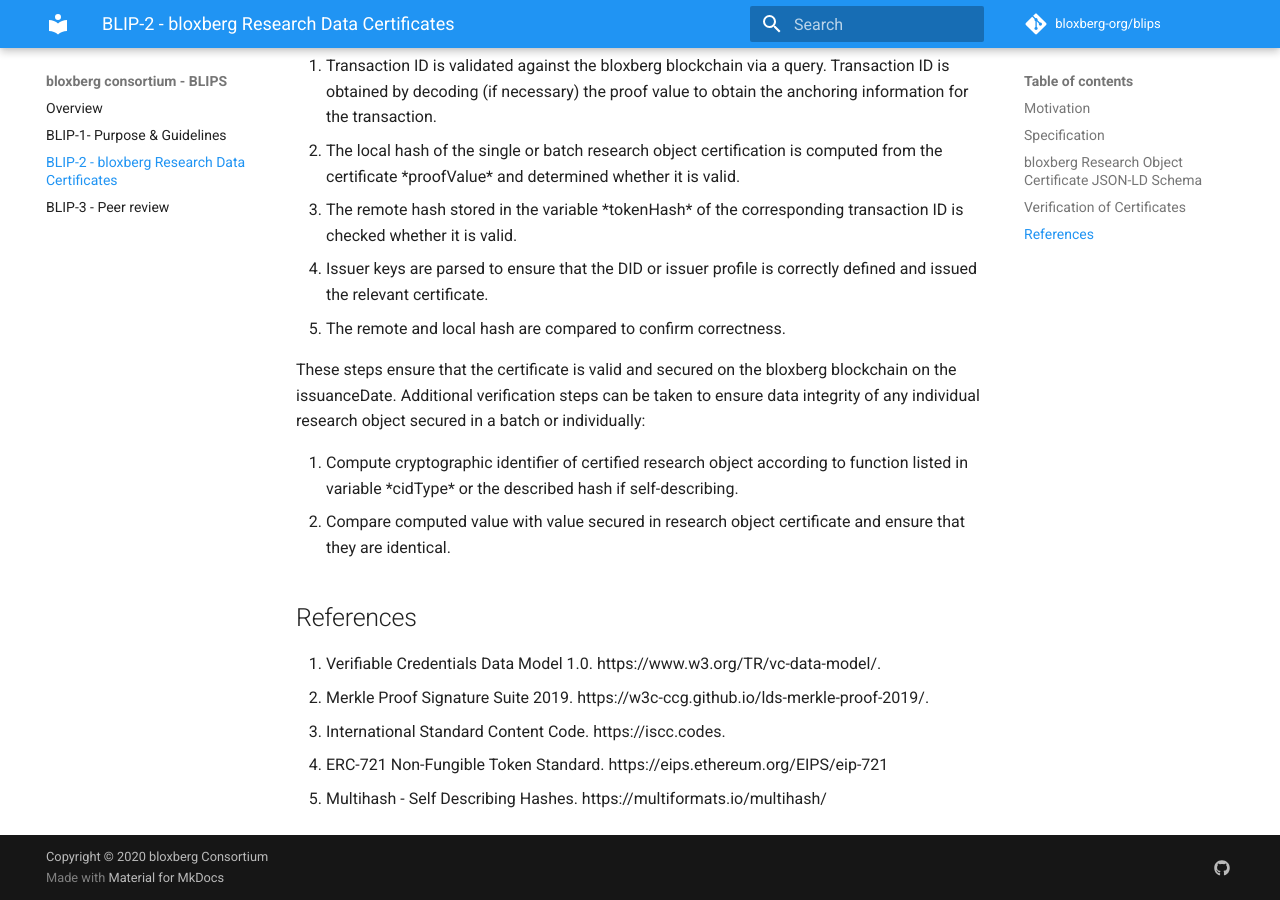
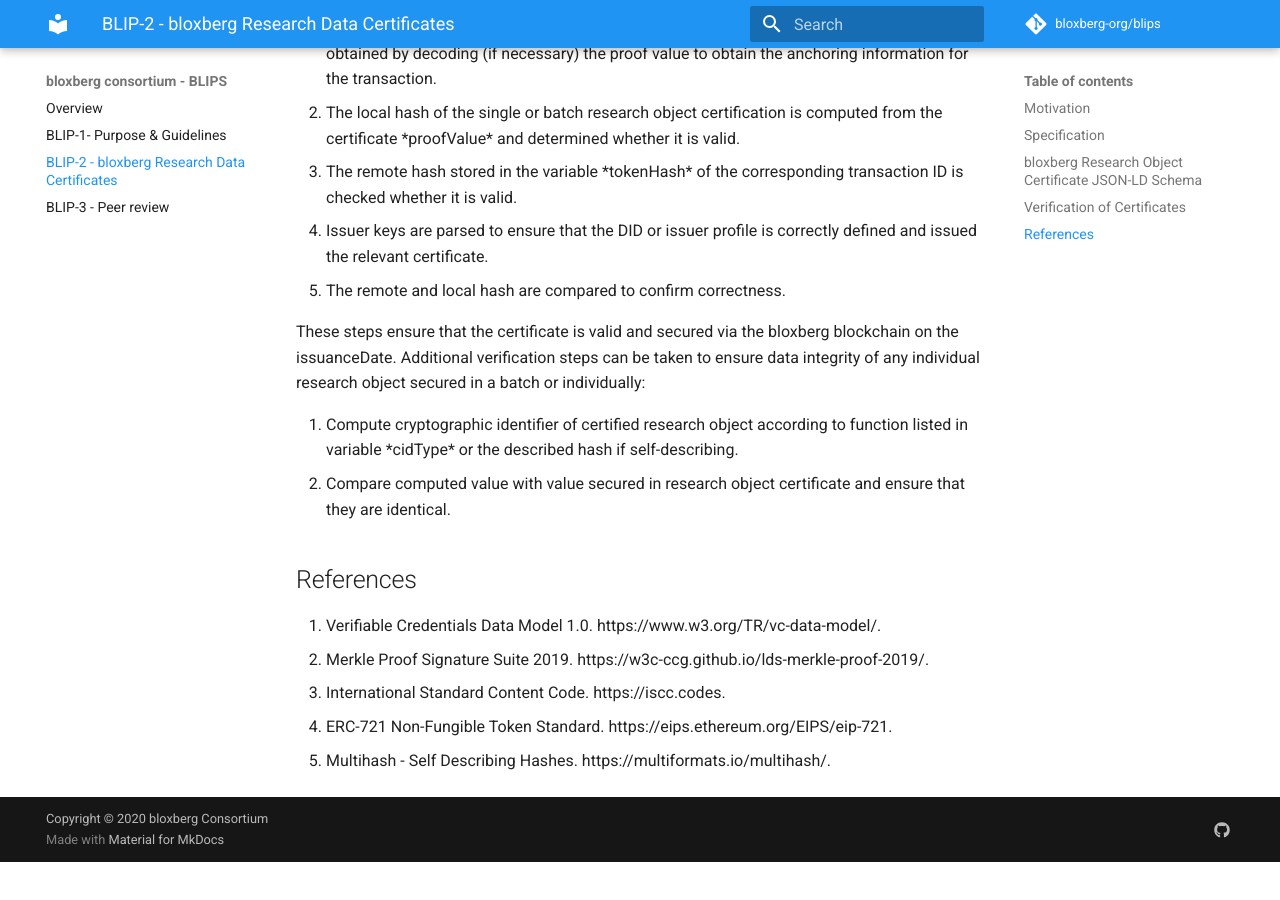
Before and after one commit to bloxberg-org/blips, an MkDocs documentation site: the page built from blips/blip-2-researchcertificate.md, in a window 1280 px wide and 900 px high, scrolled down 3090 px. Built offline with MkDocs 1.6.1 and Material for MkDocs 9.7.7, drawn with Linux system fonts in a browser that asks for light colours; comment, search, counter and statistics services are not loaded; old or Windows-style settings are respelled for this version of MkDocs; after the commit the page ends 3952 px from its top, so only the background shows below that; some of the changed text lies outside the part shown.

Commit message:
updated crid

```diff
--- a/blips/blip-2-researchcertificate.md
+++ b/blips/blip-2-researchcertificate.md
@@ -111,7 +109,7 @@ Steps to Verify Certificate:
 </ol>
 
 
-These steps ensure that the certificate is valid and secured on the bloxberg blockchain on the issuanceDate. Additional verification steps can be taken to ensure data integrity of any individual research object secured in a batch or individually:
+These steps ensure that the certificate is valid and secured via the bloxberg blockchain on the issuanceDate. Additional verification steps can be taken to ensure data integrity of any individual research object secured in a batch or individually:
 <ol>
 <li>Compute cryptographic identifier of certified research object according to function listed in variable *cidType* or the described hash if self-describing.</li>
 <li>Compare computed value with value secured in research object certificate and ensure that they are identical.</li>
@@ -122,6 +120,6 @@ These steps ensure that the certificate is valid and secured on the bloxberg blo
 <li>Verifiable Credentials Data Model 1.0. https://www.w3.org/TR/vc-data-model/.</li>
 <li>Merkle Proof Signature Suite 2019. https://w3c-ccg.github.io/lds-merkle-proof-2019/.</li>
 <li>International Standard Content Code. https://iscc.codes.</li>
-<li>ERC-721 Non-Fungible Token Standard. https://eips.ethereum.org/EIPS/eip-721</li>
-<li>Multihash - Self Describing Hashes. https://multiformats.io/multihash/</li>
+<li>ERC-721 Non-Fungible Token Standard. https://eips.ethereum.org/EIPS/eip-721.</li>
+<li>Multihash - Self Describing Hashes. https://multiformats.io/multihash/.</li>
 </ol>
```
Also changed, not shown: other parts of blips/blip-2-researchcertificate.md (+6 -8 lines).
